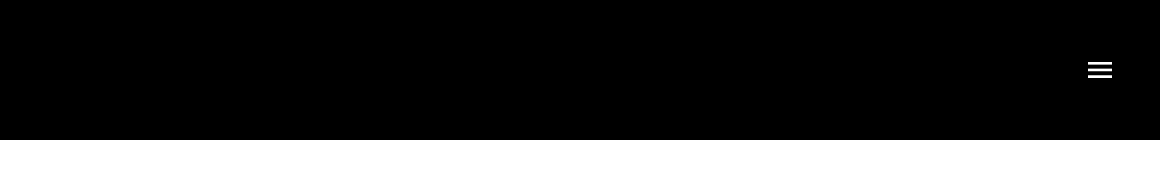
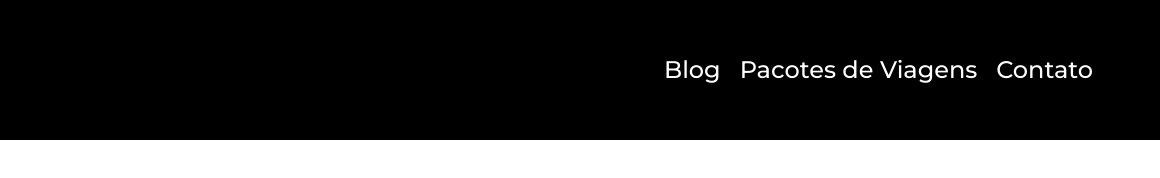
Before and after one commit to ftitonel/jornada-viagens, a plain HTML site: page index.html in a window 1280 px wide. Shown: the full height of the page, 120-1280 px from the left. Drawn offline with Linux system fonts and the light colour scheme.

Commit message:
Adicona estilo para tablet

```diff
--- a/css/header.css
+++ b/css/header.css
@@ -42,4 +42,39 @@ nav {
 .list-lnks li a{
     color: var(--text-secondary-color);
     text-decoration: none;
+    font-weight: var(--menu-weights);
+    font-size: 24px;
 }
+
+@media screen and (min-width: 768px) {
+    header{
+    display: flex;
+    flex-direction: row;
+    justify-content: space-between;
+    align-items: center;
+}
+    .navegation-menu{
+        margin-top: 0;
+        width: 467px;
+    }
+
+    .navegation-menu label{
+        display: none;
+    }
+
+    .navegation-menu nav{
+        display: block;
+    }
+
+    .navegation-menu ul{
+        display: flex;
+        padding: 0;
+        justify-content: space-evenly;
+        align-items: center;
+
+    }
+
+    .navegation-menu ul li{
+        margin: 0;
+    }
+}
--- a/index.html
+++ b/index.html
@@ -12,10 +12,11 @@
         <img src="img/logo-bussola-branca.png" alt="Logo Jornada Viagens" />
       </a>
       <div class="navegation-menu">
-        <input type="checkbox" id="menu-hamburguer" hidden/>
         <label for="menu-hamburguer" class="menu-hamburguer-label">
           <img src="img/menu.png" alt="Menu" />
         </label>
+        <input type="checkbox" id="menu-hamburguer" hidden/>
+
 
         <nav>
           <ul class="list-lnks">
```
